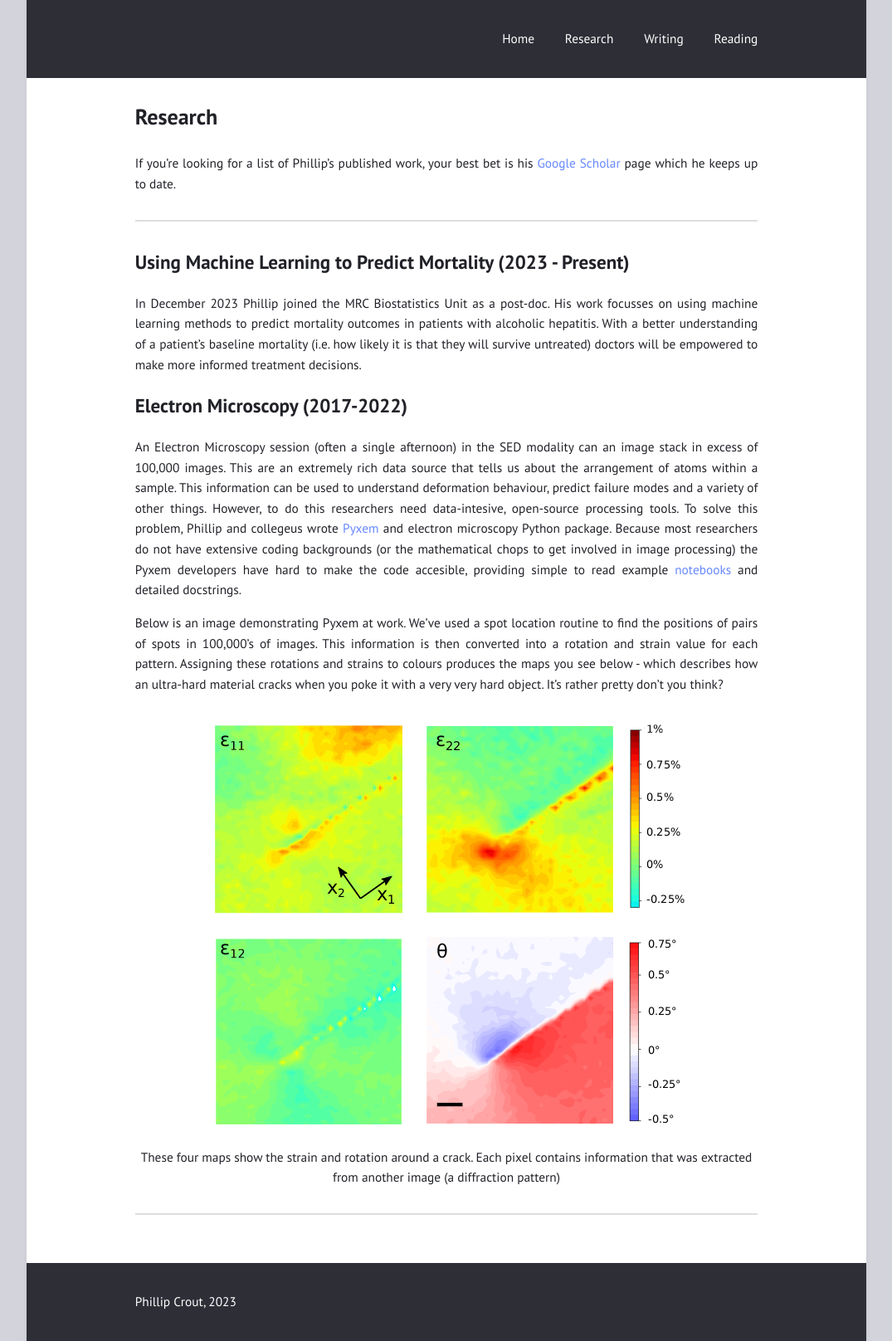
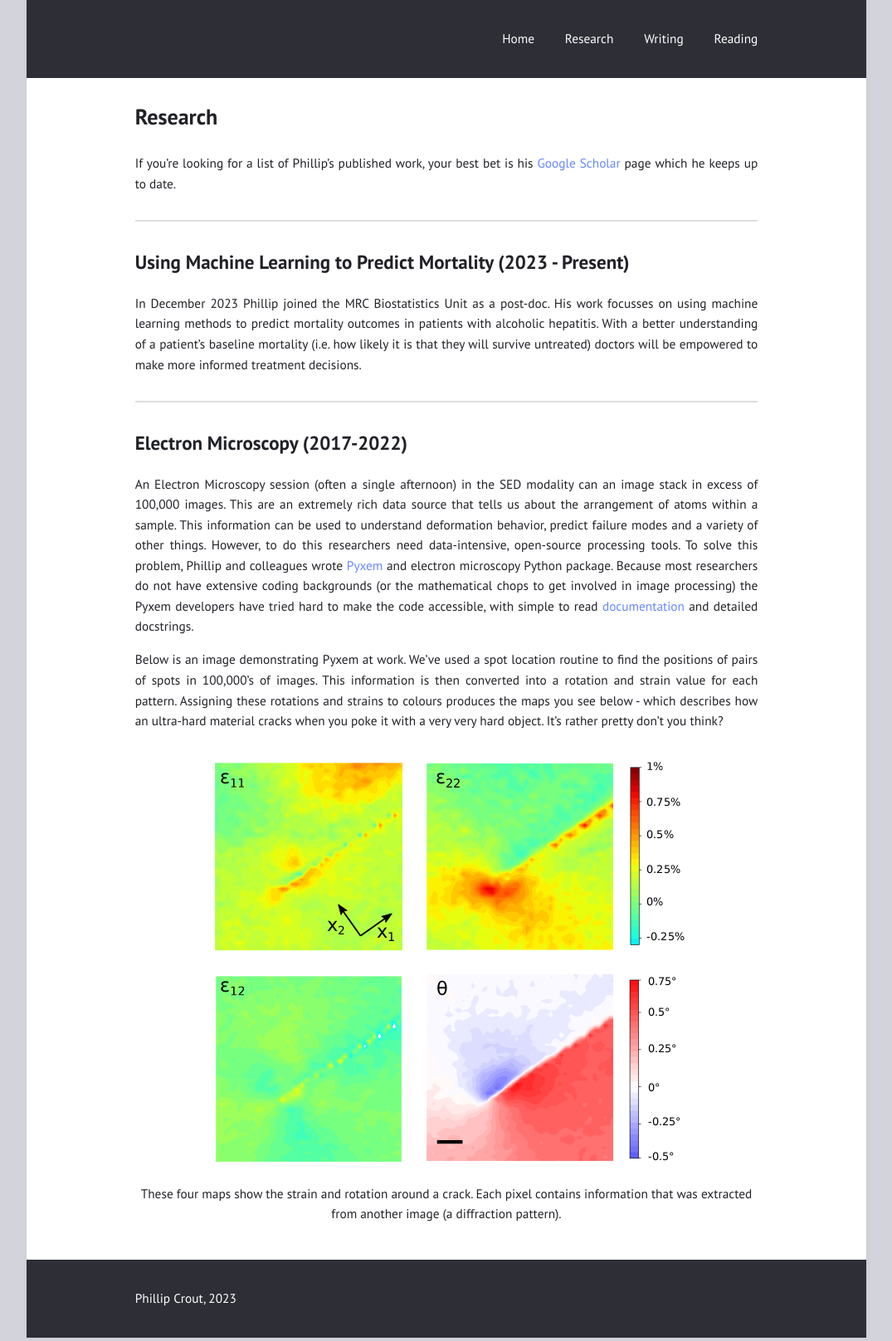
Before and after one commit to phillipcrout/phillipcrout.github.io, a Jekyll site: the page built from research.md, in a window 1280 px wide. Shown: the whole page at 83% size, without its empty margins (102-1177 px from the left). Built offline with Jekyll 4.4.1, drawn with Linux system fonts in a browser that asks for light colours.

Commit message:
proof reading and text improvements

```diff
--- a/_config.yml
+++ b/_config.yml
@@ -8,7 +8,7 @@ date_format: "%B %d, %Y"
 
 # Layout
 
-show_excerpts: false # show article excerpts on the home page
+show_excerpts: true # show article excerpts on the home page
 show_frame: true # adds a gray frame to the site
 show_sidebar: false # show a sidebar instead of the usual header
 minimal: true # use a dark header
--- a/research.md
+++ b/research.md
@@ -12,36 +12,19 @@ If you're looking for a list of Phillip's published work, your best bet is his [
 
 In December 2023 Phillip joined the MRC Biostatistics Unit as a post-doc. His work focusses on using machine learning methods to predict mortality outcomes in patients with alcoholic hepatitis. With a better understanding of a patient's baseline mortality (i.e. how likely it is that they will survive untreated) doctors will be empowered to make more informed treatment decisions.
 
+---
+
 ## Electron Microscopy (2017-2022)
 
-An Electron Microscopy session (often a single afternoon) in the SED modality can an image stack in excess of 100,000 images. This are an extremely rich data source that tells us about the arrangement of atoms within a sample. This information can be used to understand deformation behaviour, predict failure modes and a variety of other things. However, to do this researchers need data-intesive, open-source processing tools. To solve this problem, Phillip and collegeus wrote <a href="https://github.com/pyxem/pyxem">Pyxem</a> and electron microscopy Python package. Because most researchers do not have extensive coding backgrounds (or the mathematical chops to get involved in image processing) the Pyxem developers have hard to make the code accesible, providing simple to read example <a href="https://pyxem.readthedocs.io/en/latest/">notebooks</a> and detailed docstrings.
+An Electron Microscopy session (often a single afternoon) in the SED modality can an image stack in excess of 100,000 images. This are an extremely rich data source that tells us about the arrangement of atoms within a sample. This information can be used to understand deformation behavior, predict failure modes and a variety of other things. However, to do this researchers need data-intensive, open-source processing tools. To solve this problem, Phillip and colleagues wrote <a href="https://github.com/pyxem/pyxem">Pyxem</a> and electron microscopy Python package. Because most researchers do not have extensive coding backgrounds (or the mathematical chops to get involved in image processing) the Pyxem developers have tried hard to make the code accessible, with simple to read <a href="https://pyxem.readthedocs.io/en/latest/">documentation</a> and detailed docstrings.
 
 Below is an image demonstrating Pyxem at work. We've used a spot location routine to find the positions of pairs of spots in 100,000's of images. This information is then converted into a rotation and strain value for each pattern. Assigning these rotations and strains to colours produces the maps you see below - which describes how an ultra-hard material cracks when you poke it with a very very hard object. It's rather pretty don't you think?
 
 <figure>
 <center><img src="./../images/strain_maps.png">
 <figcaption>
-These four maps show the strain and rotation around a crack. Each pixel contains information that was extracted from another image (a diffraction pattern)</figcaption>
+These four maps show the strain and rotation around a crack. Each pixel contains information that was extracted from another image (a diffraction pattern).</figcaption>
 </center>
 </figure>
 
----
-
 <!-- ## References -->
-
-<!--
-This code was adapted from: http://jsfiddle.net/66fCm/1/ , weirldy it seems to requre left/right/center from top to bottom
-
-<div class="wrap" style="text-align:center">
-<div class="left" style="float:left">
-    Performant Code
-</div>
-<div class="right" style="float:right">
-    Unsupervised learning
-</div>
-<div class="center" >
-    Clustering
-</div>
-
-</div>
--->
```
Also changed, not shown: _posts/2022-11-29-scrape-twitter.md (+7 -8 lines), _posts/2022-12-01-fantasy-football.md (+3 -8 lines), reading.md (+3 -3 lines).
